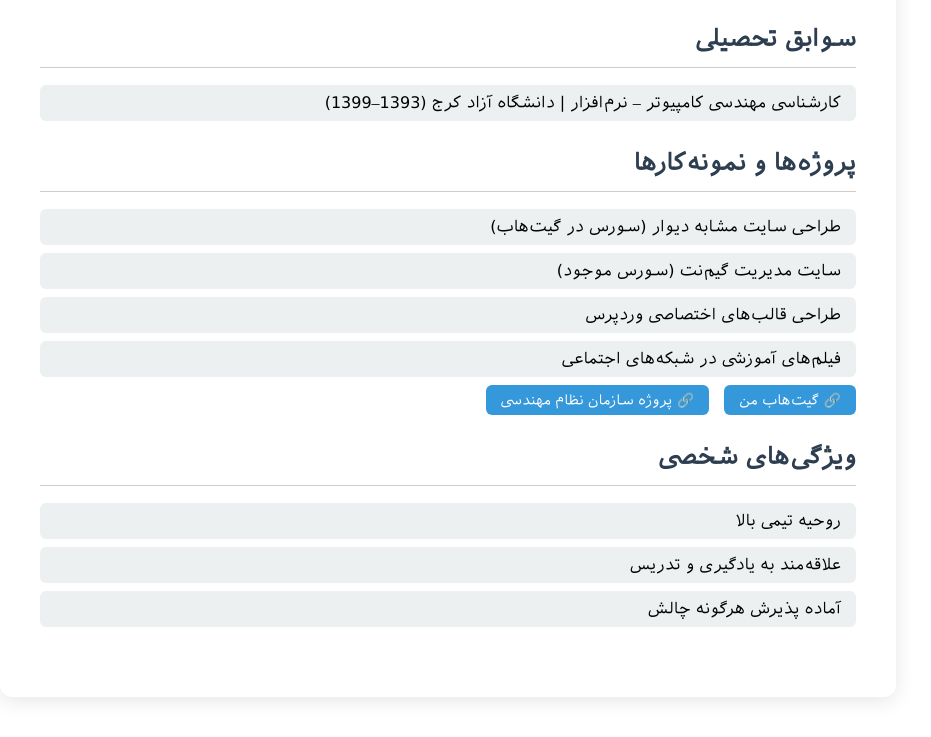
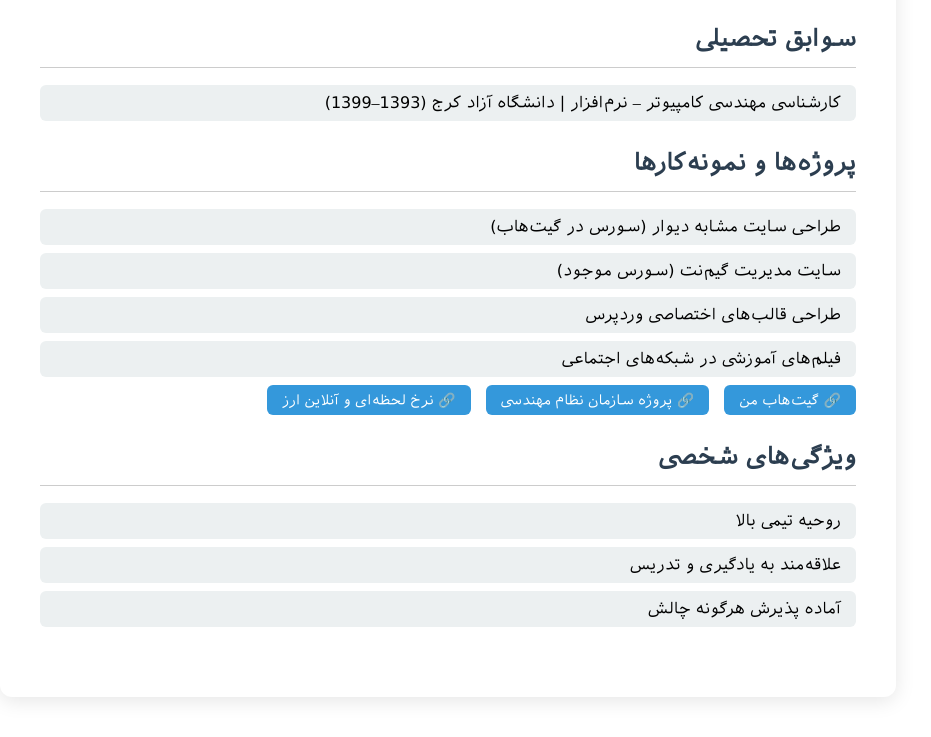
Before and after one commit to Mehrabkb/mehrabkordbacheIR, a plain HTML site: page index.html in a window 1280 px wide. Shown: the part 903-1640 px from the top of the page, without its empty margins (0-931 px from the left). Drawn offline with Linux system fonts and the light colour scheme.

Commit message:
add chnnd.ir tag

```diff
--- a/index.html
+++ b/index.html
@@ -141,6 +141,10 @@
                   <div class="links">
                     <a href="https://github.com/Mehrabkb/myproject/blob/main/projects.txt" target="_blank">🔗 گیت‌هاب من</a>
                     <a href="https://sanka.agrieng.org/" target="_blank">🔗 پروژه سازمان نظام مهندسی</a>
+                              <a href="https://chnnd.ir/" target="_blank" rel="dofollow"
+            title="مشاهده نرخ لحظه‌ای و آنلاین ارز در سایت chnnd.ir">
+           🔗 نرخ لحظه‌ای و آنلاین ارز
+         </a>
                   </div>
                 </div>
 
```
